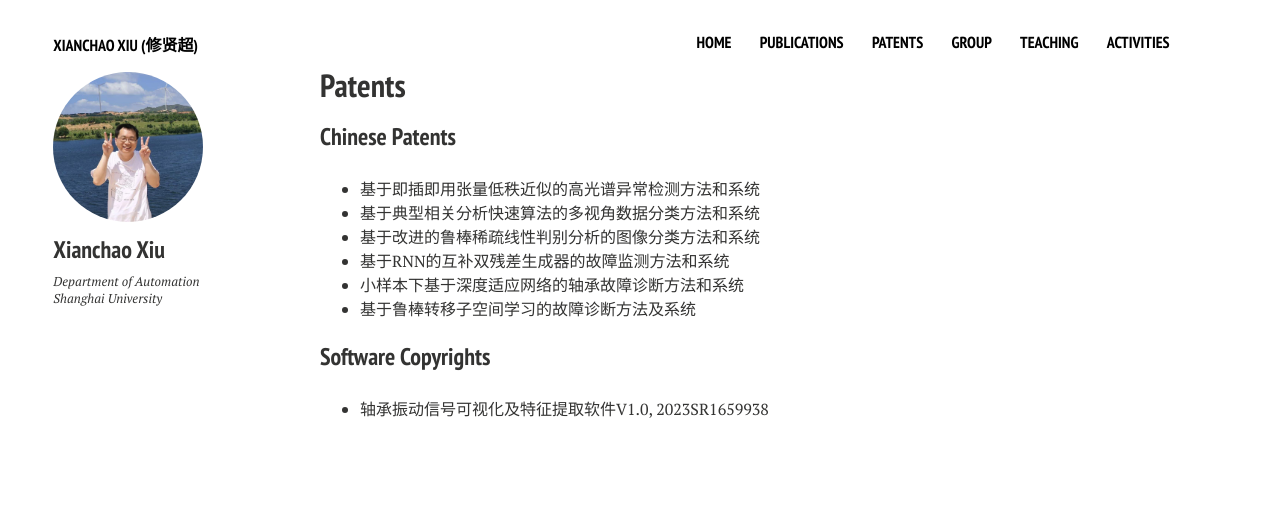
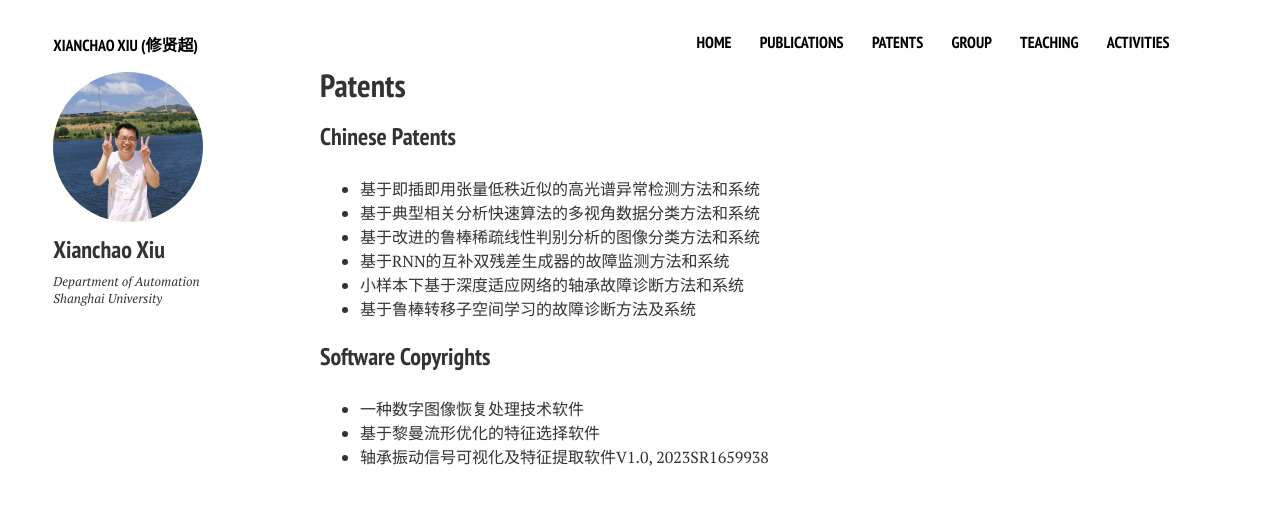
Before and after one commit to xianchaoxiu/xianchaoxiu.github.io, a Jekyll site: the page built from patents/index.md, in a window 1280 px wide. Shown: the top 505 px of the page. Built offline with Jekyll 4.4.1, drawn with Linux system fonts in a browser that asks for light colours; nearby versions of some CDN libraries.

Commit message:
Update index.md

```diff
--- a/patents/index.md
+++ b/patents/index.md
@@ -18,4 +18,6 @@ share: false
 
 
 ### Software Copyrights
+* 一种数字图像恢复处理技术软件
+* 基于黎曼流形优化的特征选择软件
 * 轴承振动信号可视化及特征提取软件V1.0, 2023SR1659938
```
